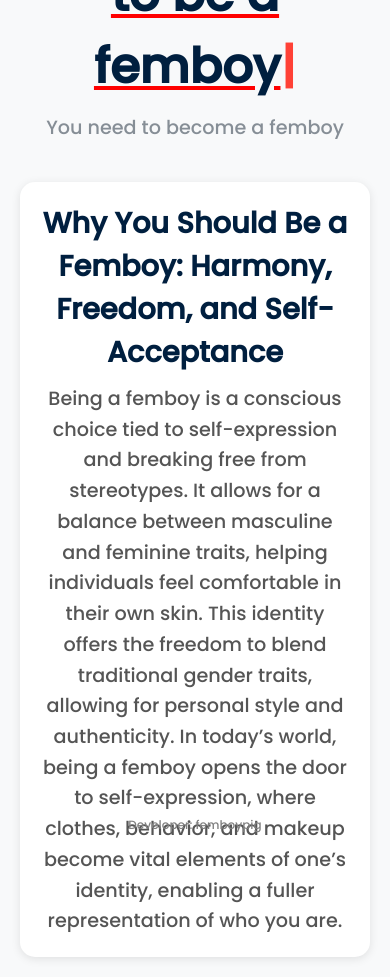
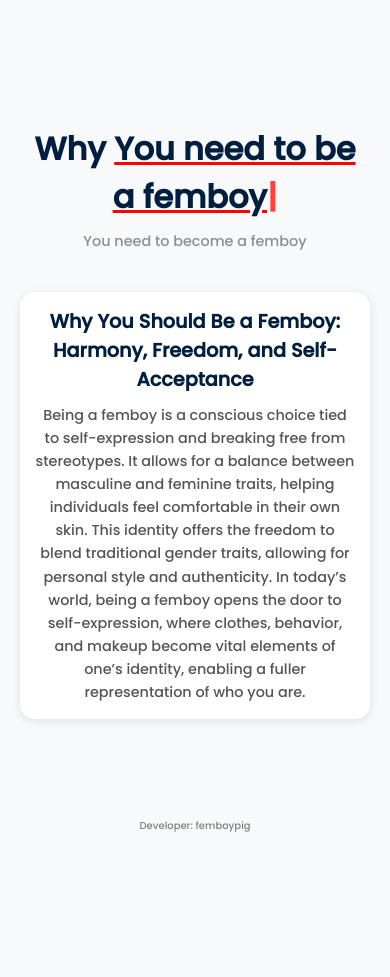
Before and after one commit to femboypig/be-a-femboy, a plain HTML site: page index.html in a window 390 px wide. After the commit the page ends 844 px from the top, so only its background shows below. Drawn offline with Linux system fonts and the light colour scheme.

Commit message:
integration for mobile devices

```diff
--- a/styles.css
+++ b/styles.css
@@ -69,6 +69,7 @@ h1 {
     text-decoration: underline;
     text-decoration-color: red;
 }
+
 .footer {
     text-align: center;
     font-size: 12px;
@@ -86,3 +87,52 @@ h1 {
 .footer a:hover {
     text-decoration: underline;
 }
+
+@media (max-width: 768px) {
+    h1 {
+        font-size: 2.5em;
+    }
+
+    .rounded-panel {
+        max-width: 90%;
+    }
+
+    .subtitle {
+        font-size: 1em;
+    }
+
+    .rounded-panel h2 {
+        font-size: 1.5em;
+    }
+
+    .rounded-panel p {
+        font-size: 1em;
+    }
+}
+
+@media (max-width: 480px) {
+    h1 {
+        font-size: 2em;
+    }
+
+    .subtitle {
+        font-size: 0.9em;
+    }
+
+    .rounded-panel {
+        max-width: 100%;
+        padding: 15px;
+    }
+
+    .rounded-panel h2 {
+        font-size: 1.2em;
+    }
+
+    .rounded-panel p {
+        font-size: 0.9em;
+    }
+
+    .footer {
+        font-size: 10px;
+    }
+}
```
